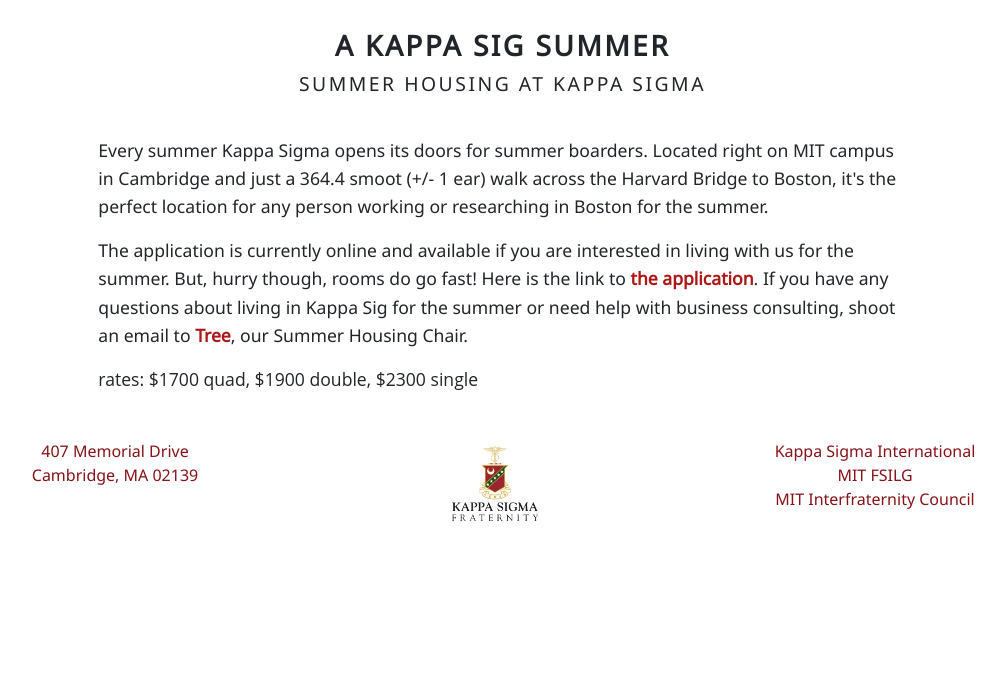
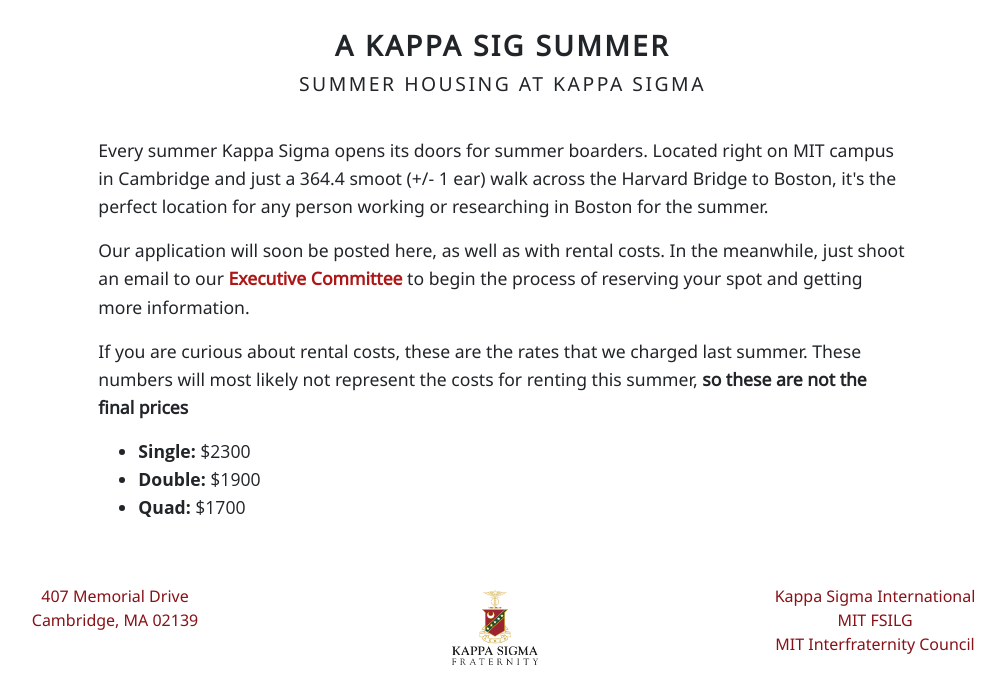
Before and after one commit to billkuhl/ks-website, a Flask app: page /summer-housing in a window 1280 px wide. Shown: the part 407-1095 px from the top of the page, without its empty margins (145-1150 px from the left). Before the commit the page ends 928 px from the top, so only its background shows below. Run offline with Flask 2, Linux system fonts and the light colour scheme; some libraries are stand-ins or nearby versions.

Commit message:
Updated summer housing, added 404 handler

```diff
--- a/web/__init__.py
+++ b/web/__init__.py
@@ -1,4 +1,4 @@
-from flask import Flask
+from flask import Flask, render_template
 
 app = Flask(__name__)
 
@@ -9,4 +9,8 @@ import web.config as config
 
 app.config['APP_NAME'] = config.APP_NAME
 
+@app.errorhandler(404)
+def page_not_found(e):
+    return render_template('404.html'), 404
+
 import web.controllers
--- a/web/templates/home.html
+++ b/web/templates/home.html
@@ -8,7 +8,7 @@
 
 {% block nav %}
 	<li class="nav-item"><a class="nav-link active" href="/about">About</a></li>
-	<li class="nav-item"><a class="nav-link" href="/rush">Rush</a></li>
+    {# <li class="nav-item"><a class="nav-link" href="/rush">Rush</a></li> #}
 	{# <li class="nav-item"><a class="nav-link" href="/brothers">Brothers</a></li> #}
 	<li class="nav-item"><a class="nav-link" href="/summer-housing">Summer Housing</a></li>
 {% endblock %}
--- a/web/templates/summer-housing.html
+++ b/web/templates/summer-housing.html
@@ -4,11 +4,11 @@
 <link rel=stylesheet type=text/css href="{{ url_for('static', filename='home.css') }}">
 {% endblock %}
 
-{% block title %}summer housing{% endblock %}
+{% block title %}Summer Housing{% endblock %}
 
 {% block nav %}
 <li class="nav-item"><a class="nav-link" href="/about">About</a></li>
-	<li class="nav-item"><a class="nav-link" href="/rush">Rush</a></li>
+{# <li class="nav-item"><a class="nav-link" href="/rush">Rush</a></li> #}
 {# <li class="nav-item"><a class="nav-link" href="/brothers">Brothers</a></li> #}
 <li class="nav-item"><a class="nav-link active" href="/summer-housing">Summer Housing</a></li>
 {% endblock %}
@@ -34,14 +34,30 @@
                     </p>
 
                     <p>
+                    Our application will soon be posted here, as well as with rental costs. In the meanwhile, just shoot an email to our <a href="mailto:ks-ec@mit.edu">Executive Committee</a> to begin the process of reserving your spot and getting more information.
+                    </p>
+
+                    {#
+                    <p>
                     The application is currently online and available if you are interested in living
                     with us for the summer. But, hurry though, rooms do go fast! Here is the link to
                     <a href="https://docs.google.com/forms/d/e/1FAIpQLSfaefh8_hk7GXYTGHbupJukWTm2el2tWtDuvhp1xlVh-sdG1Q/viewform" target="_none" rel="noopener">the application</a>. If you have any questions about living in Kappa Sig for the summer
                     or need help with business consulting, shoot an email to <a href="mailto:wua@mit.edu">Tree</a>, our Summer Housing Chair.
                     </p>
 
-						rates: $1700 quad, $1900 double, $2300 single
+                    <!-- rates: $1700 quad, $1900 double, $2300 single -->
 
+                    #}
+
+                    <p>
+                    If you are curious about rental costs, these are the rates that we charged last summer. These numbers will most likely not represent the costs for renting this summer, <b>so these are not the final prices</b>
+                    </p>
+
+                    <ul>
+                        <li><b>Single:</b> $2300</li>
+                        <li><b>Double:</b> $1900</li>
+                        <li><b>Quad:</b> $1700</li>
+                    </ul>
                 </div>
             </div>
         </div>
```
Also changed, not shown: web/templates/404.html (added, +15 -0 lines). Lines whose indentation alone changed are shown as unchanged.
